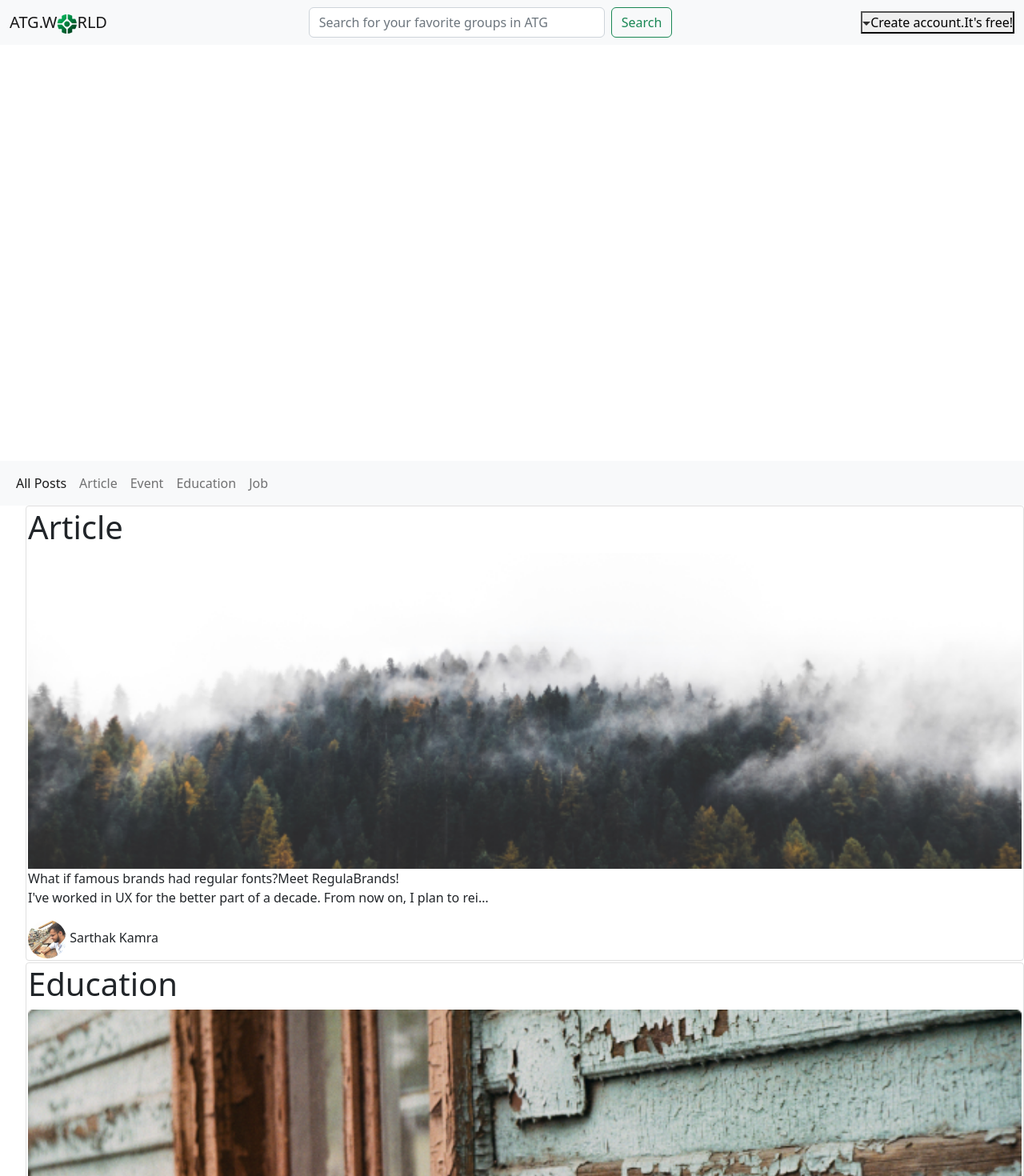
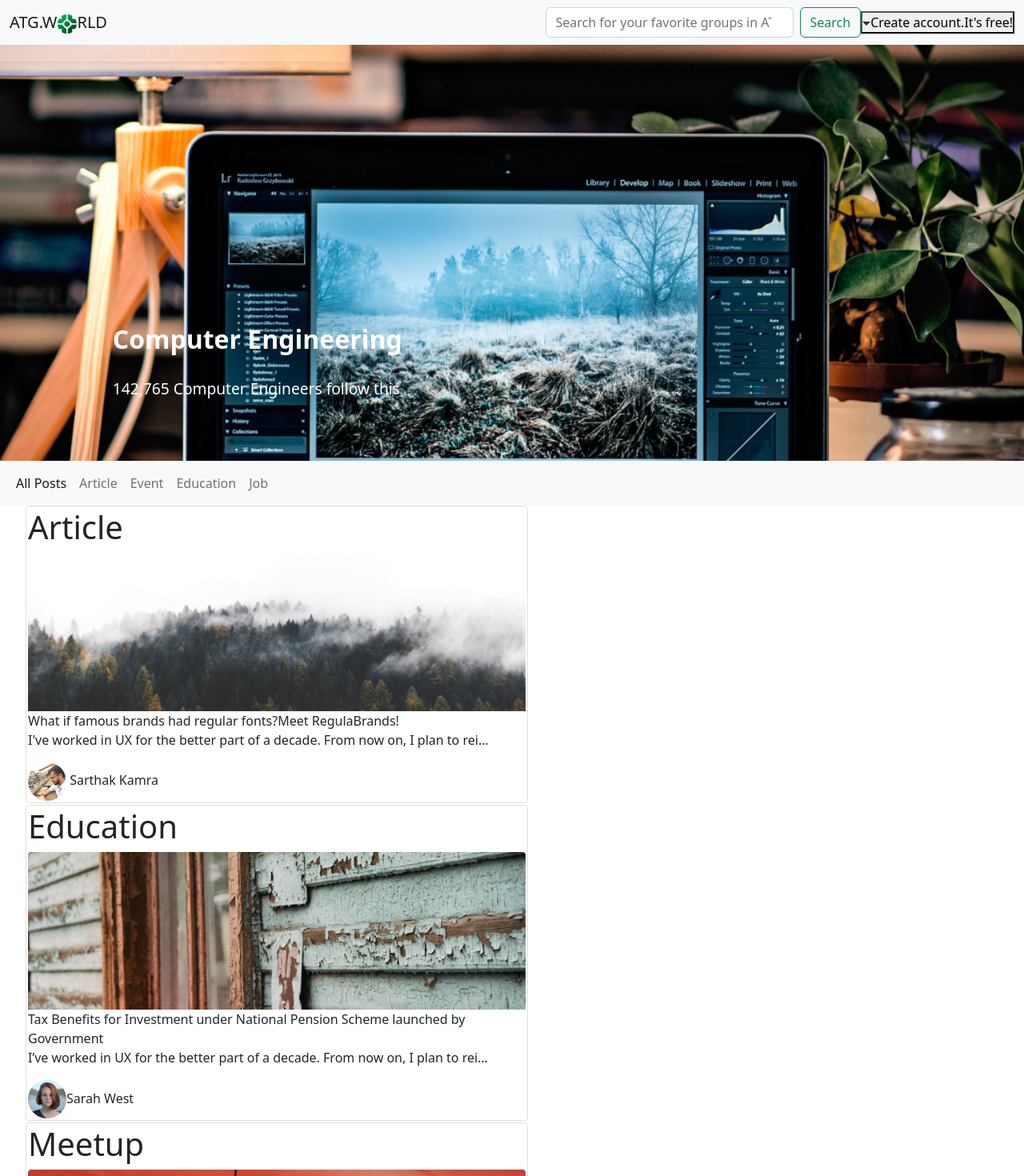
Before and after one commit to Sayak18/AcrossTheGlobe, a React (Create React App) app: page / in a window 1280 px wide. Shown: the top 1470 px of the page at 80% size. Built offline with nearby package versions, Linux system fonts and the light colour scheme.

Commit message:
design updated

```diff
--- a/src/Components/head.js
+++ b/src/Components/head.js
@@ -8,51 +8,6 @@ export default function HeadBar(props) {
   const [show, setShow] = useState(false);
   const handleClose = () => setShow(false);
   const handleShow = () => setShow(true);
-  // return (
-  //   <div className="head">
-  //     <Modal show={show} onHide={handleClose}>
-  //       <Modal.Header closeButton>
-  //         <Modal.Title>Create Account</Modal.Title>
-  //       </Modal.Header>
-  //       <Modal.Body>
-  //         <form>
-  //           <input type="text" placeholder="First Name" name="firstName" />
-  //           <input type="text" placeholder="Last Name" name="lastName" />
-  //           <input type="email" placeholder="Email" name="email" />
-  //         </form>
-  //       </Modal.Body>
-  //       <Modal.Footer>
-  //         <Button variant="secondary" onClick={handleClose}>
-  //           Close
-  //         </Button>
-  //         <Button variant="primary" onClick={handleClose}>
-  //           Create account
-  //         </Button>
-  //       </Modal.Footer>
-  //     </Modal>
-  //     <div className="logo">
-  //       <span className="green">ATG.</span>
-  //       <span className="black">
-  //         W<img className="head-logo" src={logo} />
-  //         RLD
-  //       </span>
-  //     </div>
-  //     <div className="search">
-  //       <input
-  //         type="search"
-  //         placeholder="Search for your favorite groups in ATG"
-  //       />
-  //     </div>
-  //     <div className="right">
-  //       <span>Create account.</span>
-  //       <span className="blue">It's free!</span>
-  //       <button className="head-btn" onClick={handleShow}>
-  //         <img src={btn} />
-  //       </button>
-  //     </div>
-  //   </div>
-  // );
-
   return (
     <Navbar bg="light" expand="lg">
       <Modal show={show} onHide={handleClose}>
@@ -83,13 +38,13 @@ export default function HeadBar(props) {
             RLD
           </span>
         </Navbar.Brand>
-        {/* <Navbar.Toggle aria-controls="navbarScroll" />
+        <Navbar.Toggle aria-controls="navbarScroll" />
         <Navbar.Collapse id="navbarScroll">
           <Nav
             className="me-auto my-2 my-lg-0"
             style={{ maxHeight: "100px" }}
             navbarScroll
-          > */}
+          >
             {/* <Nav.Link href="#action1">Home</Nav.Link>
         <Nav.Link href="#action2">Link</Nav.Link> */}
             {/* <NavDropdown title="Link" id="navbarScrollingDropdown">
@@ -103,7 +58,7 @@ export default function HeadBar(props) {
             {/* <Nav.Link href="#" disabled>
           Link
         </Nav.Link> */}
-        {/* </Nav> */}
+          </Nav>
           <Form className="d-flex">
             <FormControl
               type="search"
@@ -117,7 +72,7 @@ export default function HeadBar(props) {
             <img src={btn} />
             Create account.It's free!
           </button>
-        {/* </Navbar.Collapse> */}
+        </Navbar.Collapse>
       </Container>
     </Navbar>
   );
--- a/src/styles/al.css
+++ b/src/styles/al.css
@@ -1,11 +1,17 @@
-@media only screen and (max-width:440p){.all{
+.meet-img{
+    width: 100%;
+}
+.btn-vi{
+    width: 100%;
+    color: red;
+}
+.all{
     display:flex;
     width:50%;
-    min-width: 660px;
+    /* min-width: 660px; */
     flex-direction: column;
     /* align-items: center; */
 
-}
 }
 .art-contain{
     box-sizing:border-box;
@@ -23,10 +29,8 @@
     border-radius: 4px;
     padding:2px;
 }
-.meet-img{
-    width: 100%;
+@media (min-width:700px){
+    .all{
+        min-width:660px;
+    }
 }
-.btn-vi{
-    width: 100%;
-    color: red;
-}
--- a/src/styles/group.css
+++ b/src/styles/group.css
@@ -1,12 +1,12 @@
-@media only screen and (max-width:440p){.group_name{
+.group_name{
     flex-direction: row;
     display:flex;
+    background: url("../images/bgimg.png") ;
     height:65vh;
-    background-image: url("../images/bgimg.png") ;
     background-repeat:no-repeat;
-    background-size:100% 100%;
+    background-size:cover;
     min-width: 660px;
-}
+    background-position: center center;
 }
 .title{
  display:flex;
@@ -22,10 +22,10 @@
  .heading{
     width: 25vw;
     height:9vh;
-    min-width: 660px;
+    min-width: 500px;
     min-height:50px ;
     color:white;
-    font-size: 2.3em;
+    font-size: 2em;
     font-weight: 700;
     padding:0;
 }
@@ -38,3 +38,11 @@
     font-weight: 400;
 
 }
+@media (min-width:700px){
+    .group_name{
+        min-width:660px;
+    }
+    .title{
+        min-width: 660px;
+    }
+}
--- a/src/styles/head.css
+++ b/src/styles/head.css
@@ -9,5 +9,5 @@ html,body{
     max-width: 100vw;
 } */
 .me-2{
-    width:370px;
+    width:310px;
 }
```
Also changed, not shown: 1 other file (tests, documents, lock files or other folders). Lines whose indentation alone changed are shown as unchanged.
